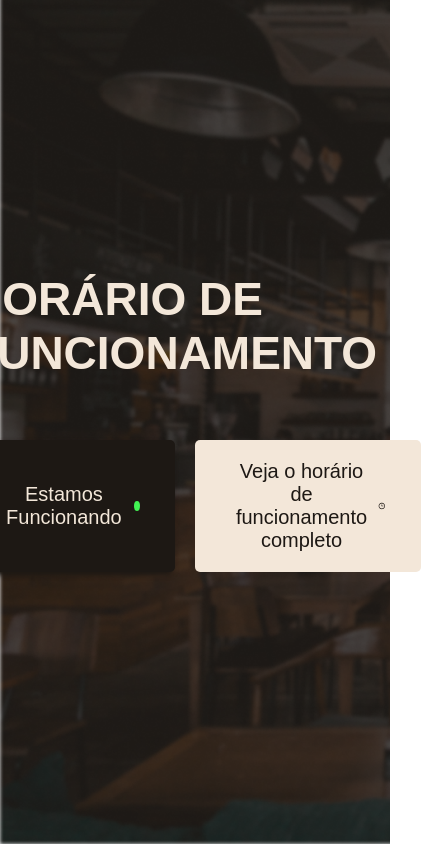
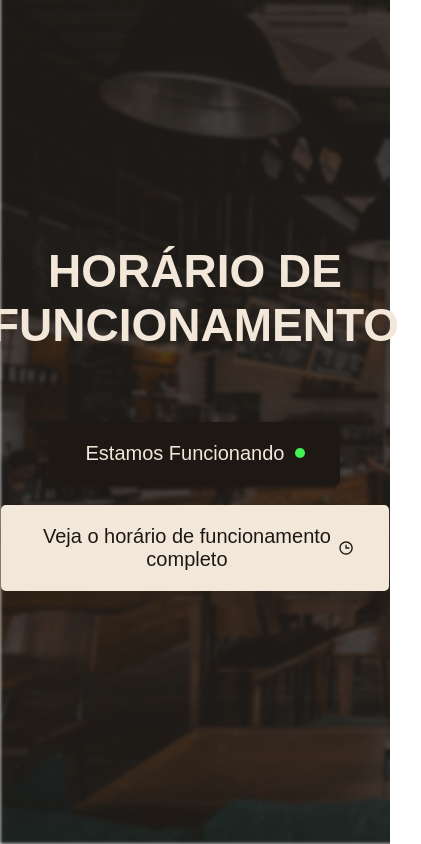
Before and after one commit to alexmuniz96/todayilearned, a plain HTML site: page openingHours/index.html in a window 390 px wide. Shown: the whole page, 421 px wide, since content can reach past the window. Drawn offline with Linux system fonts and the light colour scheme; a web font is replaced by a local one.

Commit message:
making responsive

```diff
--- a/openingHours/css/style.css
+++ b/openingHours/css/style.css
@@ -151,3 +151,24 @@ h1{
   font-weight: normal;
   margin-left: 2rem;
 }
+
+@media (max-width: 800px) {
+  h1{
+    text-align: center;
+  }
+  .buttons{
+    flex-direction: column;
+    align-items: center;
+  }
+  .btn-complete{
+    margin-top: 2rem;
+    gap: 0;
+    margin-left: 0;
+  }
+}
+
+@media (max-width:500px){
+  .buttons{
+    padding: 1rem;
+  }
+}
--- a/openingHours/js/verifyTime.js
+++ b/openingHours/js/verifyTime.js
@@ -6,14 +6,12 @@ export default function initVerifyTime(){
   const presentDayWeek = presentDate.getDay()
   const presentHours = presentDate.getHours()
   const wrapperDay = document.querySelectorAll(".wrapper-day")
-  console.log(wrapperDay)
 
   dataDayWeek.forEach(day=>{
 
     if(day.dataset.day == presentDayWeek){
       const openingMorningHours = day.dataset.timeDay.split(",").map(Number)
       const openingNigthHours = day.dataset.timeNight.split(",").map(Number)
-      console.log(day.parentNode)
       day.parentNode.classList.add("active")
 
       if(presentHours > openingMorningHours[0] && presentHours <openingMorningHours[1] ||
```
